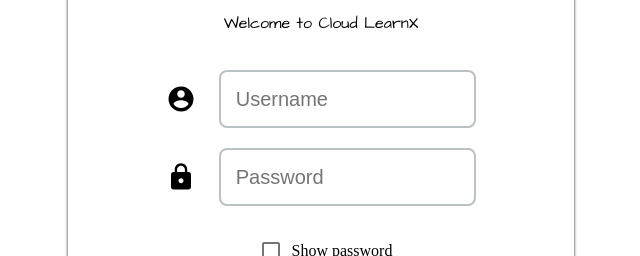
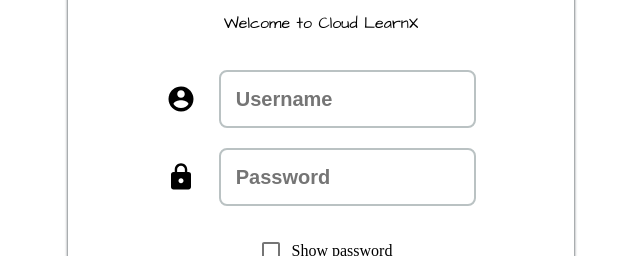
Before and after one commit to js-simp/e-classroom_Beta-0.1.3, a React (Create React App) app: page / in a window 1280 px wide. Shown: the part 160-416 px from the top of the page, without its empty margins (319-959 px from the left). Built offline with nearby package versions, Linux system fonts and the light colour scheme.

Commit message:
width resize textbox

```diff
--- a/package.json
+++ b/package.json
@@ -10,6 +10,7 @@
     "@testing-library/user-event": "^12.8.3",
     "firebase": "^8.8.1",
     "react": "^17.0.2",
+    "react-autowidth-input": "^1.0.3",
     "react-dom": "^17.0.2",
     "react-router": "^5.2.0",
     "react-router-dom": "^5.2.0",
@@ -43,5 +44,8 @@
       "last 1 firefox version",
       "last 1 safari version"
     ]
+  },
+  "devDependencies": {
+    "react-auto-width": "^0.1.0"
   }
 }
--- a/src/Component/Whiteboard/Whiteboard.css
+++ b/src/Component/Whiteboard/Whiteboard.css
@@ -62,7 +62,7 @@
   font-weight: bold;
   line-height: 20px;
   font-size: 20px;
-  width: 200px;
+  resize: horizontal;
 }
 
 .active {
@@ -75,3 +75,18 @@
   padding: 10px 10px;
   justify-content: space-evenly;
 }
+
+
+
+
+
+
+input {
+  z-index: 3;
+  background: transparent;
+  font-family: Arial, Helvetica, sans-serif;
+  font-weight: bold;
+  line-height: 20px;
+  font-size: 20px;
+  resize: horizontal;
+}
--- a/src/Component/Whiteboard/Whiteboard.js
+++ b/src/Component/Whiteboard/Whiteboard.js
@@ -12,10 +12,10 @@
 import Brightness1Icon from '@material-ui/icons/Brightness1';
 import TimelineIcon from '@material-ui/icons/Timeline';
 import TextareaAutosize from 'react-textarea-autosize';
-
-
+import AutowidthInput from "react-autowidth-input";
 
 import './Whiteboard.css';
+
 
 const Whiteboard = (props) => {
 
@@ -46,7 +46,7 @@
   const canvasRef3 = useRef(null);
   const contextRef3 = useRef(null);
 
-
+  //const { useState, useRef, useEffect } = React;
 
   useEffect(() => {
 
@@ -262,6 +262,34 @@
   const getColor = (color) => {
   	current.color = color;
   }
+  const GrowingInput = () => {
+    const [width, setWidth] = useState(0);
+
+    const changeHandler = evt => {
+      setWidth(evt.target.value.length);
+    };
+
+    return (
+      <input
+      type="text"
+      autoFocus onChange={changeHandler}
+      onKeyDown ={drawText}
+          style = {{
+            width: width + 'ch',
+          	position : "absolute",
+            visibility :`${inputBox}`,
+            left:`${keyStartPoint[0]}px`,
+    				top:`${keyStartPoint[1]}px`,
+            pointerEvents: `${disableInput}`
+          }}
+        onBlur = {(e) => {
+           drawText(e,true)
+          }} />
+    )
+  }
+
+
+
 
 
 //new annotaitons [[], []]
@@ -426,7 +454,6 @@
     };
   };
 
-
   return (
     <div>
       <div className = "tool-container">
@@ -478,24 +505,7 @@
           id = "overlay"
           ref={canvasRef}
         />
-        <TextareaAutosize
-           minRows={1}
-           maxRows={6}
-           aria-label="empty textarea"
-           placeholder=""
-           id="textbox"
-           onKeyDown={drawText}
-           style = {{
-             position : "absolute",
-             visibility :`${inputBox}`,
-             left:`${keyStartPoint[0]}px`,
-             top:`${keyStartPoint[1]}px`,
-             pointerEvents: `${disableInput}`
-           }}
-           onBlur = {(e) => {
-            drawText(e,true)
-           }}
-        />
+        <GrowingInput />
         {/*
         <input
         type = "text"
@@ -529,4 +539,5 @@
   );
 }
 
+
 export default Whiteboard;
```
Also changed, not shown: 2 other files (tests, documents, lock files or other folders).
